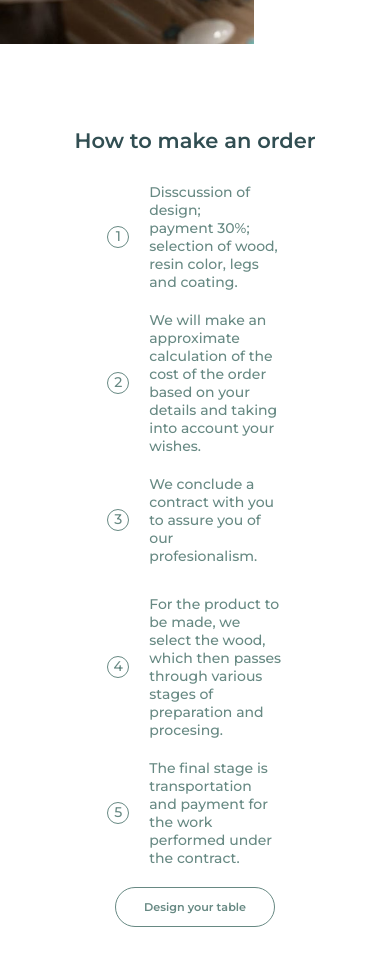
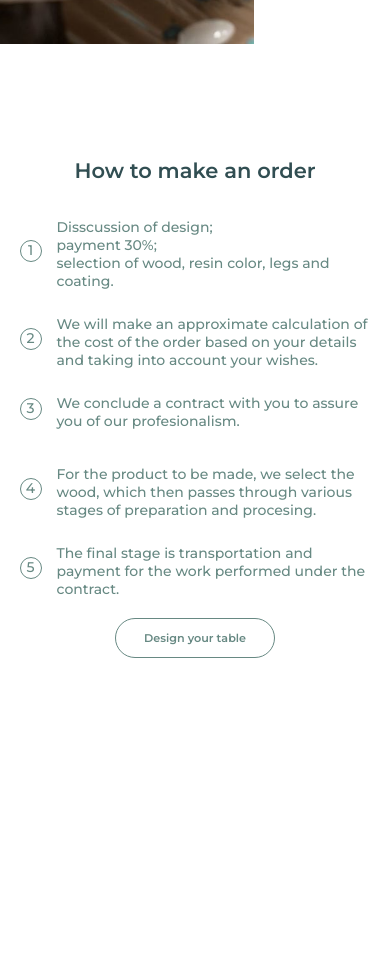
Before and after one commit to Aliques/EpoxyWood, a React (Create React App) app: page / in a window 390 px wide. Shown: the part 2286-3252 px from the top of the page. After the commit the page ends 2994 px from the top, so only its background shows below. Built offline with nearby package versions, Linux system fonts and the light colour scheme.

Commit message:
about us: small devices

```diff
--- a/src/Components/Home/AboutUs.module.css
+++ b/src/Components/Home/AboutUs.module.css
@@ -36,7 +36,7 @@
         font-size: 0.8em;
         padding: 30px;
         bottom: 35%;
-        left: 58%;
+        left: 54%;
         width: 35vw;
     }
 
--- a/src/Components/Home/Making.module.css
+++ b/src/Components/Home/Making.module.css
@@ -1,3 +1,6 @@
+.container{
+    padding: 0;
+}
 .title{
     text-align: center;
     font-size: 1.5em;
@@ -33,7 +36,7 @@
 }
 
 .number{
-    margin-right: 20px;
+    /* margin-right: 20px; */
     border-radius: 50%;
     min-width: 20px;
     min-height: 20px;
@@ -46,8 +49,15 @@
 .design{
     text-align: center
 }
+.description{
+    padding: 5px 0 0 15px;
+}
 
 @media (max-width: 576px){
+    .container{
+        margin-top: 30px;
+        padding: 0 5%;
+    }
     .description_container img{
        display: none;
     }
@@ -55,10 +65,11 @@
         display: inline-block;
     }
     .description_container{
+        width: 100%;
         display: block;
-        margin: 0 auto;
     }
     .description_text:nth-child(1){
         padding: 0px;
     }
+
 }
--- a/src/Components/Home/Making.tsx
+++ b/src/Components/Home/Making.tsx
@@ -4,14 +4,14 @@ import RoundedButton from "../Controls/RoundedButton";
 import firstImg from "../../Temp/MakingDescriptionImg_1.jpg";
 export const Making = () => {
   return (
-    <div>
+    <div className={s.container}>
       <div className={s.title}>How to make an order</div>
       <div className={s.makeing_container}>
         <div className={s.description_container}>
           <div className={s.description_text}>
             <div className={s.decription_point}>
               <span className={s.number}>1</span>
-              <div>
+              <div className={s.description}>
                 Disscussion of design;
                 <br />
                 payment 30%;
@@ -21,14 +21,14 @@ export const Making = () => {
             </div>
             <div className={s.decription_point}>
               <div className={s.number}>2</div>
-              <div>
+              <div className={s.description}>
                 We will make an approximate calculation of the cost of the order
                 based on your details and taking into account your wishes.
               </div>
             </div>
             <div className={s.decription_point}>
               <div className={s.number}>3</div>
-              <div>
+              <div className={s.description}>
                 We conclude a contract with you to assure you of our
                 profesionalism.
               </div>
@@ -41,14 +41,14 @@ export const Making = () => {
           <div className={s.description_text}>
             <div className={s.decription_point}>
               <div className={s.number}>4</div>
-              <div>
+              <div className={s.description}>
                 For the product to be made, we select the wood, which then
                 passes through various stages of preparation and procesing.
               </div>
             </div>
             <div className={s.decription_point}>
               <div className={s.number}>5</div>
-              <div>
+              <div className={s.description}>
                 The final stage is transportation and payment for the work
                 performed under the contract.
               </div>
```
